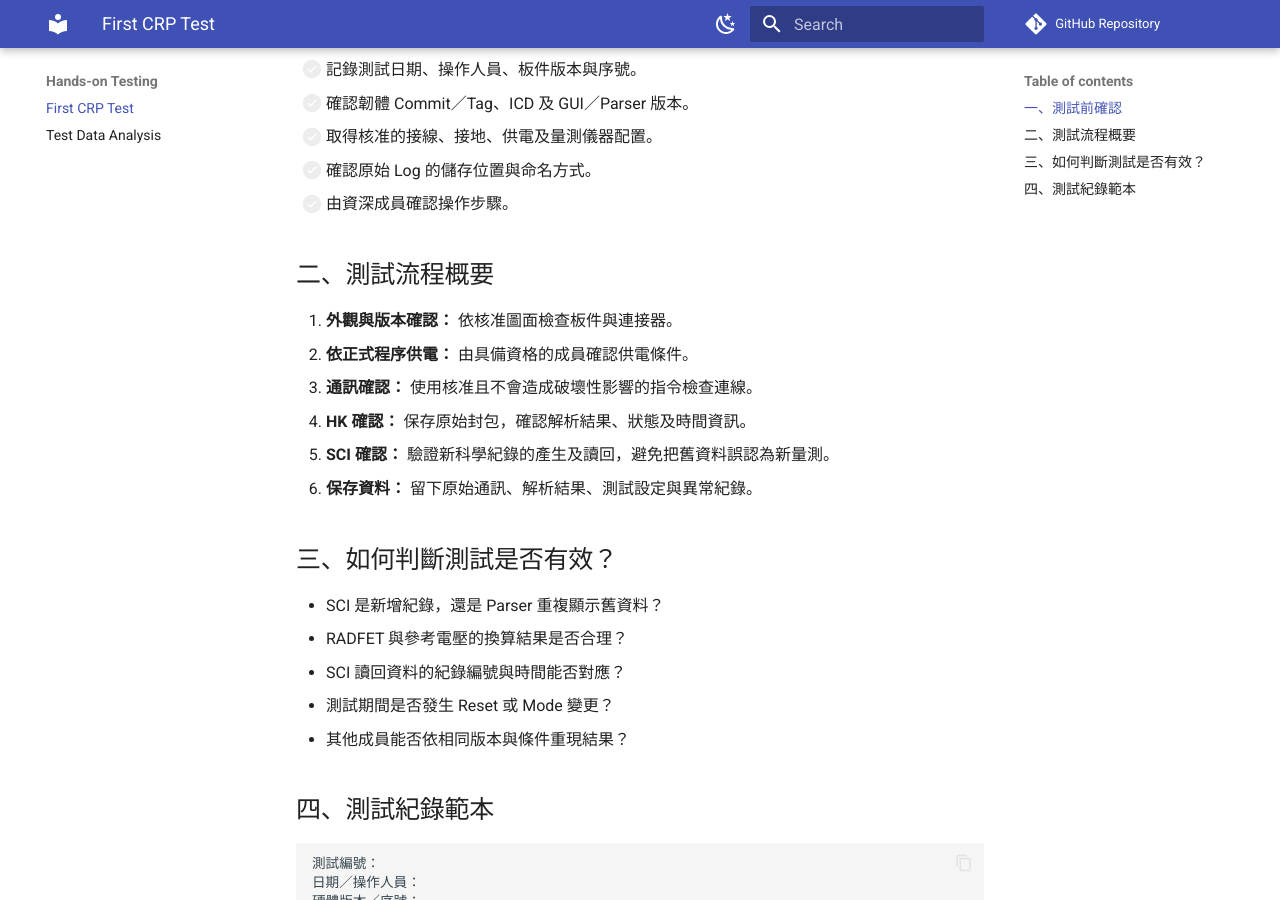
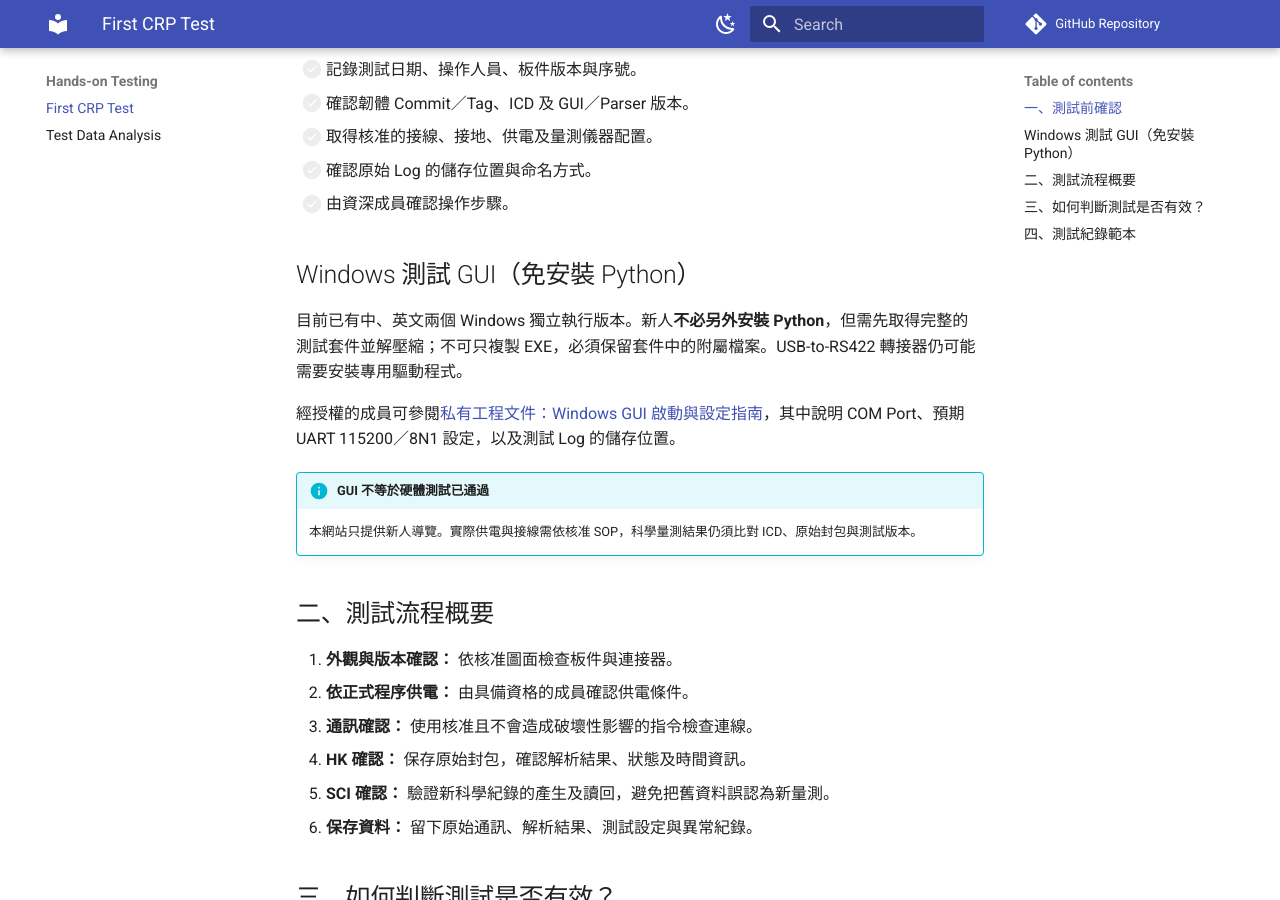
Before and after one commit to Mondayhs/radiation-probe-docs, an MkDocs documentation site: the page built from docs/testing/first-test.md, in a window 1280 px wide and 900 px high, scrolled down 437 px. Built offline with MkDocs 1.6.1 and Material for MkDocs 9.7.7, drawn with Linux system fonts in a browser that asks for light colours; comment, search, counter and statistics services are not loaded.

Commit message:
Introduce standalone Windows CRP GUI and link private test guide

```diff
--- a/docs/testing/first-test.md
+++ b/docs/testing/first-test.md
@@ -12,6 +12,15 @@
 - [ ] 取得核准的接線、接地、供電及量測儀器配置。
 - [ ] 確認原始 Log 的儲存位置與命名方式。
 - [ ] 由資深成員確認操作步驟。
+
+## Windows 測試 GUI（免安裝 Python）
+
+目前已有中、英文兩個 Windows 獨立執行版本。新人**不必另外安裝 Python**，但需先取得完整的測試套件並解壓縮；不可只複製 EXE，必須保留套件中的附屬檔案。USB-to-RS422 轉接器仍可能需要安裝專用驅動程式。
+
+經授權的成員可參閱[私有工程文件：Windows GUI 啟動與設定指南](https://github.com/Mondayhs/radiation-probe-engineering/blob/main/05-Software-Guides/CRP_GUI_WINDOWS_STANDALONE.md)，其中說明 COM Port、預期 UART 115200／8N1 設定，以及測試 Log 的儲存位置。
+
+!!! info "GUI 不等於硬體測試已通過"
+    本網站只提供新人導覽。實際供電與接線需依核准 SOP，科學量測結果仍須比對 ICD、原始封包與測試版本。
 
 ## 二、測試流程概要
 
```
